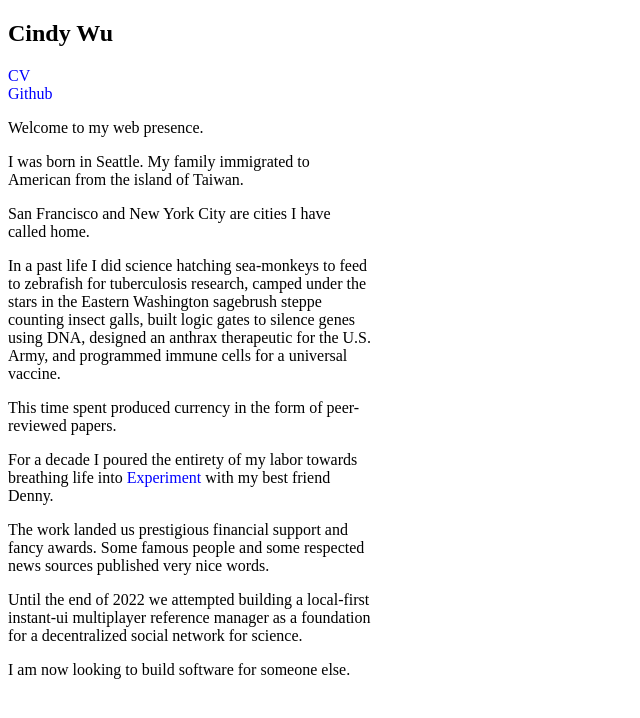
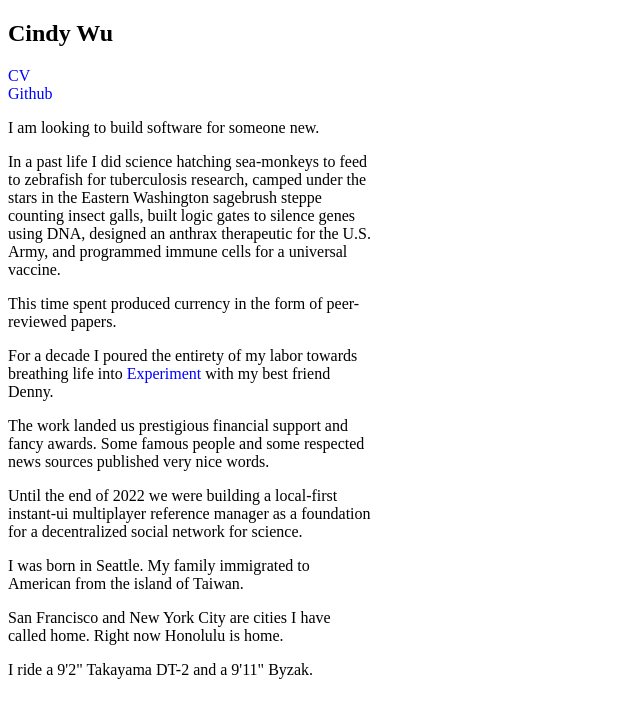
Before and after one commit to cindywu/cindy-wu, a Next.js app: page / in a window 1280 px wide. Shown: the top 718 px of the page, without its empty margins (0-640 px from the left). Built offline with nearby package versions, Linux system fonts and the light colour scheme.

Commit message:
language reorder

```diff
--- a/components/home.tsx
+++ b/components/home.tsx
@@ -17,16 +17,17 @@ export default function Home() {
         />
       </div>
       <div>
-        <p>Welcome to my web presence.</p>
-        <p>I was born in Seattle. My family immigrated to American from the island of Taiwan.</p>
-        <p>San Francisco and New York City are cities I have called home.</p>
+        <p>I am looking to build software for someone new.</p>
         <p>In a past life I did science hatching sea-monkeys to feed to zebrafish for tuberculosis research, camped under the stars in the Eastern Washington sagebrush steppe counting insect galls, built logic gates to silence genes using DNA, designed an anthrax therapeutic for the U.S. Army, and programmed immune cells for a universal vaccine.</p>
         <p>This time spent produced currency in the form of peer-reviewed papers.</p>
         <p>For a decade I poured the entirety of my labor towards breathing life into <Link href="http://experiment.com">Experiment</Link> with my best friend Denny.
         </p>
         <p>The work landed us prestigious financial support and fancy awards. Some famous people and some respected news sources published very nice words.</p>
-        <p>Until the end of 2022 we attempted building a local-first instant-ui multiplayer reference manager as a foundation for a decentralized social network for science.</p>
-        <p>I am now looking to build software for someone else.</p>
+        <p>Until the end of 2022 we were building a local-first instant-ui multiplayer reference manager as a foundation for a decentralized social network for science.</p>
+        <p>I was born in Seattle. My family immigrated to American from the island of Taiwan.</p>
+        <p>San Francisco and New York City are cities I have called home. Right now Honolulu is home.</p>
+        <p>I ride a 9'2" Takayama DT-2 and a 9'11" Byzak.</p>
+
       </div>
     </div>
   )
```
